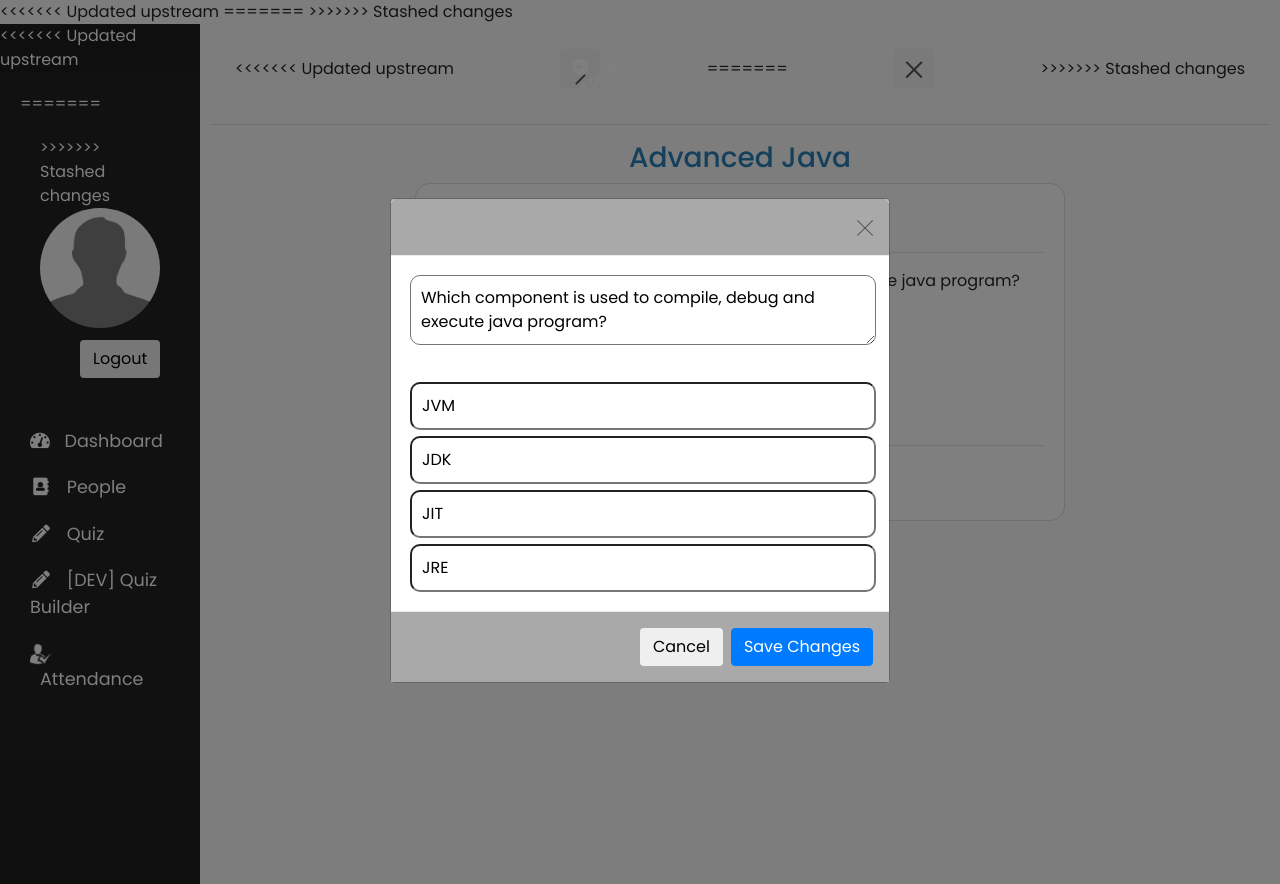
After one commit to wonesy/tacosalpastor, a Django app: template alpastor/templates/edit_quiz.html in a window 1280 px wide, after a click on "Edit". The commit adds this page. Run offline with Django 3.2, Linux system fonts and the light colour scheme; the template is opened without the code that fills it, so the values that code supplies are empty; parts of the project's set-up code (start-up, migrations or seed data) failed here and were passed over; some libraries are stand-ins or nearby versions.

Commit message:
temp commit attempting merge

```diff
--- a/alpastor/alpastor/urls.py
+++ b/alpastor/alpastor/urls.py
@@ -38,6 +38,9 @@ urlpatterns = [
     path('quizbuilder/savenewquiz/', quiz_views.SaveNewQuiz.as_view(), name='savenewquiz'),
     path('quizbuilder/existingquestion/', quiz_views.AddExistingQuestionView.as_view(), name='existingquestion'),
     path('admin/', admin.site.urls),
+    path('quiz/', views.quizHomePage, name='quiz_home_page'),
+    path('quiz/edit', views.EditQuizPage.as_view(), name='editquiz'),
+   # path('quiz/', views.SearchCourse, name='SearchCourse'),
 ]
 
 urlpatterns = format_suffix_patterns(urlpatterns)
--- a/alpastor/static/css/base_generic.css
+++ b/alpastor/static/css/base_generic.css
@@ -25,11 +25,9 @@ a, a:hover, a:focus {
 
 .navbar {
     padding: 15px 10px;
-    background: #fff;
     border: none;
     border-radius: 0;
-    margin-bottom: 40px;
-    box-shadow: 1px 1px 3px rgba(0, 0, 0, 0.1);
+    margin-bottom: 20px;
 }
 
 .navbar-btn {
@@ -62,6 +60,9 @@ a, a:hover, a:focus {
     transition: all 0.3s;
 }
 
+#sidebar nav{
+    position: fixed;
+}
 #sidebar.active {
     margin-left: -200px;
 }
@@ -69,6 +70,11 @@ a, a:hover, a:focus {
 #sidebar .sidebar-header {
     padding: 20px;
     background: #222222;
+}
+
+#sidebar .btn{
+    margin-left: 40px;
+    margin-top: 12px ;
 }
 
 #sidebar ul.components {
@@ -140,22 +146,73 @@ a[aria-expanded="true"]::before {
     CONTENT STYLE
 ----------------------------------------------------- */
 #content {
-    padding: 20px;
+    padding: 10px;
     min-height: 100vh;
     transition: all 0.3s;
+}
+
+#sidebarCollapse {
+    width: 40px;
+    height: 40px;
+    background: #f5f5f5;
+}
+
+#sidebarCollapse span {
+    width: 80%;
+    height: 2px;
+    margin: 0 auto;
+    display: block;
+    background: #555;
+    transition: all 0.8s cubic-bezier(0.810, -0.330, 0.345, 1.375);
+}
+
+#sidebarCollapse span:first-of-type {
+    transform: rotate(45deg) translate(2px, 2px);
+}
+#sidebarCollapse span:nth-of-type(2) {
+
+    opacity: 0;
+}
+#sidebarCollapse span:last-of-type {
+    transform: rotate(-45deg) translate(1px, -1px);
+}
+
+#sidebarCollapse.active span {
+    transform: none;
+    opacity: 1;
+    margin: 5px auto;
 }
 
 /* ---------------------------------------------------
     MEDIAQUERIES
 ----------------------------------------------------- */
 @media (max-width: 768px) {
-    #sidebar {
+   #sidebar {
         margin-left: -250px;
     }
     #sidebar.active {
         margin-left: 0;
     }
-    #sidebarCollapse span {
-        display: none;
+
+
+    #sidebarCollapse span:first-of-type,
+    #sidebarCollapse span:nth-of-type(2),
+    #sidebarCollapse span:last-of-type {
+        transform: none;
+        opacity: 1;
+        margin: 5px auto;
+    }
+
+    #sidebarCollapse.active span {
+        margin: 0 auto;
+    }
+    #sidebarCollapse.active span:first-of-type {
+        transform: rotate(45deg) translate(2px, 2px);
+    }
+    #sidebarCollapse.active span:nth-of-type(2) {
+        opacity: 0;
+    }
+    #sidebarCollapse.active span:last-of-type {
+        transform: rotate(-45deg) translate(1px, -1px);
     }
 }
--- /dev/null
+++ b/alpastor/static/css/edit_quiz.css
@@ -0,0 +1,59 @@
+h3{
+    text-align: center;
+    color: #2980b9;
+}
+
+.card{
+    width:650px;
+    border-radius: 15px;
+    padding: 20px;
+    margin: 0 auto;
+    float: none;
+}
+
+.btn-warning{
+    width: 150px;
+    border-radius: 20px;
+    margin: 0 auto;
+    float: none;
+}
+
+textarea {
+    width: 100%;
+    padding: 10px;
+    margin: 3px;
+    border-radius: 10px;
+    rows: 5;
+}
+
+.modal-dialog input{
+    width: 100%;
+    padding: 10px;
+    margin: 3px;
+    border-radius: 10px;
+}
+
+.modal-body{
+    input:100px;
+}
+
+.modal-header{
+    background-color: darkgray;
+}
+
+.modal-footer{
+    background-color: darkgray;
+}
+
+.modal-dialog {
+    min-height: calc(100vh - 60px);
+    display: flex;
+    flex-direction: column;
+    justify-content: center;
+    overflow: auto;
+}
+@media(max-width: 768px) {
+  .modal-dialog {
+    min-height: calc(100vh - 20px);
+  }
+}
--- a/alpastor/templates/base_generic.html
+++ b/alpastor/templates/base_generic.html
@@ -19,18 +19,30 @@
     <link rel="stylesheet" href="{% static 'css/base_generic.css' %}">
     <link rel="stylesheet" href="{% static 'css/people.css' %}">
     <link rel="stylesheet" href="{% static 'vendor/fontawesome/web-fonts-with-css/css/fontawesome-all.min.css' %}">
+<<<<<<< Updated upstream
     <script src="{% static 'js/utils.js' %}"></script>
+=======
+    <link rel="icon" type="image/png" href="{% static 'image/favicon.ico' %}" />
+    <!--[if IE]><link rel="shortcut icon" type="image/x-icon" href="{% static 'image/favicon.ico' %}" /><![endif]-->
+
+>>>>>>> Stashed changes
     {% block additional_links %}
     {% endblock %}
 </head>
 
 <body>
 
+
 <div class="wrapper">
 
     <!-- Sidebar Holder -->
     <nav id="sidebar">
+<<<<<<< Updated upstream
         <div class="active sidebar-header">
+=======
+
+        <div class="sidebar-header">
+>>>>>>> Stashed changes
             <img src="{% static 'image/portraits/generic_avatar.jpg' %}" class="nav-avatar">
             <button type="button" class="btn">Logout</button>
         </div>
@@ -44,25 +56,25 @@
             </li>
             <li class="active hover-left-brdr">
                 <a href="/people">
-                    <i class="fa fa-address-book"></i>
+                    <i class="fa fa-address-book fa-fw"></i>
                     <span class="base-generic-lmargin">People</span>
                 </a>
             </li>
             <li class="active hover-left-brdr">
-                <a href="#">
-                    <i class="fa fa-pencil-alt"></i>
+                <a href="/quiz">
+                    <i class="fa fa-pencil-alt fa-fw"></i>
                     <span class="base-generic-lmargin">Quiz</span>
                 </a>
             </li>
             <li class="active hover-left-brdr">
                 <a href="/quizbuilder">
-                    <i class="fa fa-pencil-alt"></i>
+                    <i class="fa fa-pencil-alt fa-fw"></i>
                     <span class="base-generic-lmargin">[DEV] Quiz Builder</span>
                 </a>
             </li>
             <li class="active hover-left-brdr">
                 <a href="/attendance">
-                    <i class="fa fa-pencil-alt"></i>
+                    <img src="{% static 'image/attendance_icon.png' %}" id="attendance_icon"/>
                     <span class="base-generic-lmargin">Attendance</span>
                 </a>
             </li>
@@ -75,12 +87,20 @@
         <nav class="navbar navbar-default">
             <div class="container-fluid">
 
+<<<<<<< Updated upstream
                 <div class="navbar-header">
                     <button type="button" id="sidebarCollapse" class="btn btn-info navbar-btn">
                         <i id="sideToggleBtn" class="fa fa-arrow-circle-left"></i>
                         <span>Toggle Sidebar</span>
                     </button>
                 </div>
+=======
+            <button type="button" id="sidebarCollapse" class="navbar-btn">
+                <span class="icon-bar"></span>
+                <span class="icon-bar"></span>
+                <span class="icon-bar"></span>
+            </button>
+>>>>>>> Stashed changes
 
             </div>
 
@@ -88,20 +108,25 @@
                 $(document).ready(function () {
                     $('#sidebarCollapse').on('click', function () {
                         $('#sidebar').toggleClass('active');
+<<<<<<< Updated upstream
                         $('#sideToggleBtn').toggleClass('fa-arrow-circle-left fa-arrow-circle-right');
+=======
+                        $(this).toggleClass('active');
+>>>>>>> Stashed changes
                     });
                 });
             </script>
 
         </nav>
+        <hr>
 
-        <div class="wrapper">
+{% block content %}
+{% endblock %}
 
-            {% block content %}
-            {% endblock %}
+    </div>
 
-        </div>
-    </div>
 </div>
+
 </body>
+
 </html>
--- /dev/null
+++ b/alpastor/templates/edit_quiz.html
@@ -0,0 +1,56 @@
+{% extends 'base_generic.html' %}
+
+{% load static %}
+
+{% block additional_links %}
+<link rel="stylesheet" href="{% static 'css/edit_quiz.css' %}">
+{% endblock %}
+
+{% block content %}
+
+<h3>Advanced Java</h3>
+<div class="card">
+    <h5><b>Question 1</b></h5>
+    <hr>
+    Which component is used to compile, debug and execute java program?
+    <br>
+    <br>
+    <form id="questionOne" class="form-group" method="post" enctype="multipart/form-data">
+        <input type="radio" id="a" name="status" value="1" onclick="disableButton()"> JVM<br>
+        <input type="radio" id="b" name="status" value="2" onclick="disableButton()"> JDK<br>
+        <input type="radio" id="c" name="status" value="3" onclick="disableButton()"> JIT<br>
+        <input type="radio" id="d" name="status" value="4" onclick="disableButton()"> JRE</input><br>
+    </form>
+    <hr>
+    <button class="btn btn-warning" data-toggle="modal" data-target="#myModal"><i class="fa fa-pencil-alt fa-fw"></i> Edit</button>
+    <div id="myModal" class="modal fade" role="dialog">
+    <div class="modal-dialog">
+
+        <!-- Modal content-->
+        <div class="modal-content">
+          <div class="modal-header">
+            <button type="button" class="close" data-dismiss="modal"><img src="{% static 'image/cancel.png' %}"></button>
+           <!-- <h4 class="modal-title">Question 1</h4>-->
+          </div>
+        <div class="modal-body">
+            <textarea type="text">Which component is used to compile, debug and execute java program?</textarea>
+            <br>
+            <br>
+            <input type="text" value="JVM">
+            <input type="text" value="JDK">
+            <input type="text" value="JIT">
+            <input type="text" value="JRE">
+        </div>
+        <div class="modal-footer">
+            <button type="button" class="btn btn-default" data-dismiss="modal">Cancel</button>
+            <button type="button" class="btn btn-primary" data-dismiss="modal">Save Changes</button>
+        </div>
+        </div>
+    </div>
+  </div>
+</div>
+{% for quiz in quizzes %}
+
+
+{% endfor %}
+{% endblock %}
```
Also changed, not shown: alpastor/epita/views.py (+37 -0 lines), alpastor/quiz/views.py (+26 -0 lines), alpastor/static/css/quiz.css (added, +119 -0 lines), alpastor/templates/quiz.html (added, +85 -0 lines), alpastor/static/image/attendance_icon.png (added), alpastor/static/image/cancel.png (added), alpastor/static/image/close_icon.png (added), alpastor/static/image/favicon.ico (added), alpastor/static/image/old-hourglass-.png (added), alpastor/static/image/search_icon.png (added).
